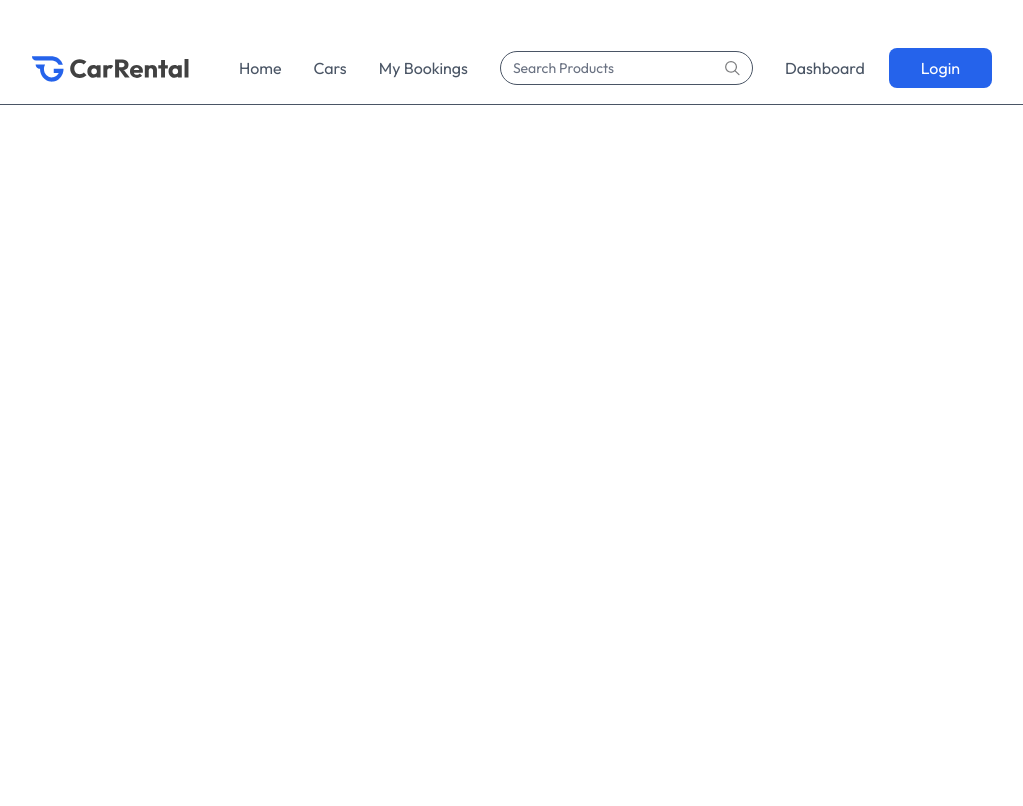
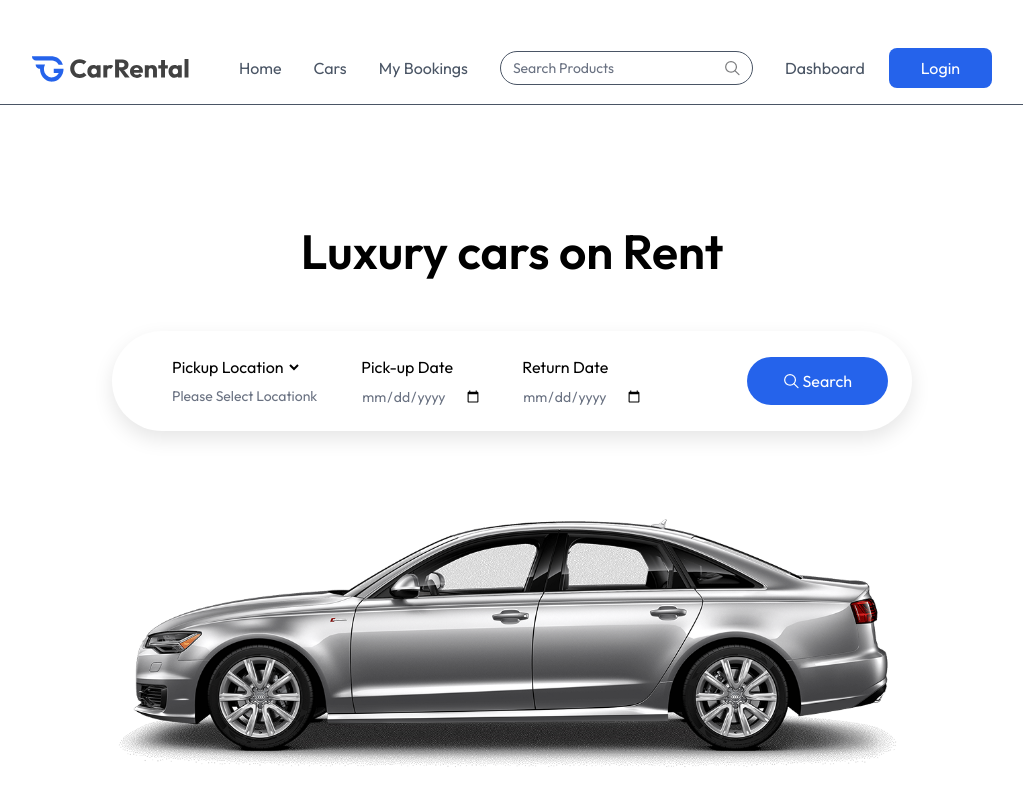
Before and after one commit to shubhamyadav965/CarGoRent, a React (Vite) app in the folder client/: page / in a window 1280 px wide. Shown: the top 806 px of the page, without its empty margins (128-1151 px from the left). Built offline with nearby package versions, Linux system fonts and the light colour scheme.

Commit message:
Hero page is created

```diff
--- a/client/src/App.jsx
+++ b/client/src/App.jsx
@@ -1,11 +1,25 @@
 import { useState } from 'react'
 import './App.css'
 import Navbar from './components/Navbar'
+import { Route, Routes, useLocation } from 'react-router-dom';
+import Home from './pages/Home';
+import CarDetails from './pages/CarDetails';
+import Cars from './pages/Cars';
+import MyBookings from './pages/MyBookings';
+
 
 function App() {
+  const [showLogin, setShowLogin] = useState(false);
+  const isOwnerPath = useLocation().pathname.startsWith('/owner');
   return (
     <>
-      <Navbar />
+      {!isOwnerPath && <Navbar setShowLogin={setShowLogin} />}
+      <Routes>
+        <Route path='/' element={<Home />} />
+        <Route path='/car-details/:id' element={<CarDetails />} />
+        <Route path='/cars' element={<Cars />} />
+        <Route path='/my-bookings' element={<MyBookings />} />
+      </Routes>
     </>
   )
 }
--- a/client/src/assets/assets.js
+++ b/client/src/assets/assets.js
@@ -41,7 +41,7 @@
 import car_image3 from "./car_image3.png"
 import car_image4 from "./car_image4.png"
 
-export const cityList = ['New York', 'Los Angeles', 'Houston', 'Chicago']
+export const cityList = ['Delhi', 'Goa', 'Darjeeling', 'Simla', 'Mumbai', 'Chennai', 'Bangalore', 'Kolkata', 'Pune', 'Hyderabad', 'Ahmedabad', 'Jaipur', 'Chandigarh', 'Lucknow', 'Kanpur', 'Nagpur', 'Indore', 'Thane', 'Bhopal', 'Visakhapatnam', 'Vadodara', 'Ghaziabad', 'Ludhiana', 'Agra', 'Faridabad', 'Meerut', 'Rajkot', 'Varanasi', 'Srinagar', 'Aurangabad', 'Dhanbad', 'Amritsar']
 
 export const assets = {
     logo,
--- /dev/null
+++ b/client/src/components/Hero.jsx
@@ -0,0 +1,66 @@
+import React, { useState } from "react";
+import { assets, cityList } from "../assets/assets";
+
+const Hero = () => {
+  const [pickupLocation, setpickupLocation] = useState("");
+  return (
+    <div className="h-screen flex flex-col justify-center items-center gap-14 bg-light text-center">
+      <h1 className="text-4xl md:text-5xl font-semibold">
+        Luxury cars on Rent
+      </h1>
+
+      <form className="flex flex-col md:flex-row items-start md:items-center justify-between p-6 rounded-lg md:rounded-full w-full max-w-80 md:max-w-200 bg-white shadow-[0px_8px_20px_rgba(0,0,0,0.1)]">
+        <div className="flex flex-col md:flex-row items-start md:item-start md:items-center gap-10 min-md:ml-8">
+          <div className="flex flex-col items-start gap-2">
+            <select
+              required
+              value={pickupLocation}
+              onChange={(e) => setpickupLocation(e.target.value)}
+            >
+              <option value="">Pickup Location</option>
+              {cityList.map((city) => (
+                <option key={city} value={city}>
+                  {city}
+                </option>
+              ))}
+            </select>
+            <p className="px-1 text-sm text-gray-500">
+              {pickupLocation ? pickupLocation : "Please Select Locationk"}
+            </p>
+          </div>
+          <div className="flex flex-col items-start gap-2">
+            <label htmlFor="pickup-date">Pick-up Date</label>
+            <input
+              type="date"
+              id="pickup-date"
+              min={new Date().toISOString().split("T")[0]}
+              className="text-sm text-gray-500"
+              required
+            />
+          </div>
+          <div className="flex flex-col items-start gap-2">
+            <label htmlFor="return-date">Return Date</label>
+            <input
+              type="date"
+              id="return-date"
+              className="text-sm text-gray-500"
+              required
+            />
+          </div>
+        </div>
+        <button className="flex items-center justify-center gap-1 px-9 py-3 max-sm:mt-4 bg-primary hover:bg-primary-dull text-white rounded-full cursor-pointer">
+          <img
+            src={assets.search_icon}
+            alt="Search"
+            className="brightness-300"
+          />
+          Search
+        </button>
+      </form>
+
+      <img src={assets.main_car} alt="Car" className="max-h-74" />
+    </div>
+  );
+};
+
+export default Hero;
--- /dev/null
+++ b/client/src/pages/CarDetails.jsx
@@ -0,0 +1,11 @@
+import React from 'react'
+
+const CarDetails = () => {
+  return (
+    <div>
+
+    </div>
+  )
+}
+
+export default CarDetails
--- /dev/null
+++ b/client/src/pages/Cars.jsx
@@ -0,0 +1,11 @@
+import React from 'react'
+
+const Cars = () => {
+  return (
+    <div>
+
+    </div>
+  )
+}
+
+export default Cars
--- /dev/null
+++ b/client/src/pages/Home.jsx
@@ -0,0 +1,20 @@
+import React from "react";
+import Hero from "../components/Hero";
+import FeaturedSection from "../components/FeaturedSection";
+import Banner from "../components/Banner";
+import Testimonial from "../components/Testimonial";
+import NewsLetter from "../components/NewsLetter";
+
+const Home = () => {
+  return (
+    <>
+      <Hero />
+      <FeaturedSection />
+      <Banner />
+      <Testimonial />
+      <NewsLetter />
+    </>
+  );
+};
+
+export default Home;
--- /dev/null
+++ b/client/src/pages/MyBookings.jsx
@@ -0,0 +1,11 @@
+import React from 'react'
+
+const MyBookings = () => {
+  return (
+    <div>
+
+    </div>
+  )
+}
+
+export default MyBookings
```
Also changed, not shown: client/src/components/Navbar.jsx (line endings or trailing spaces).
